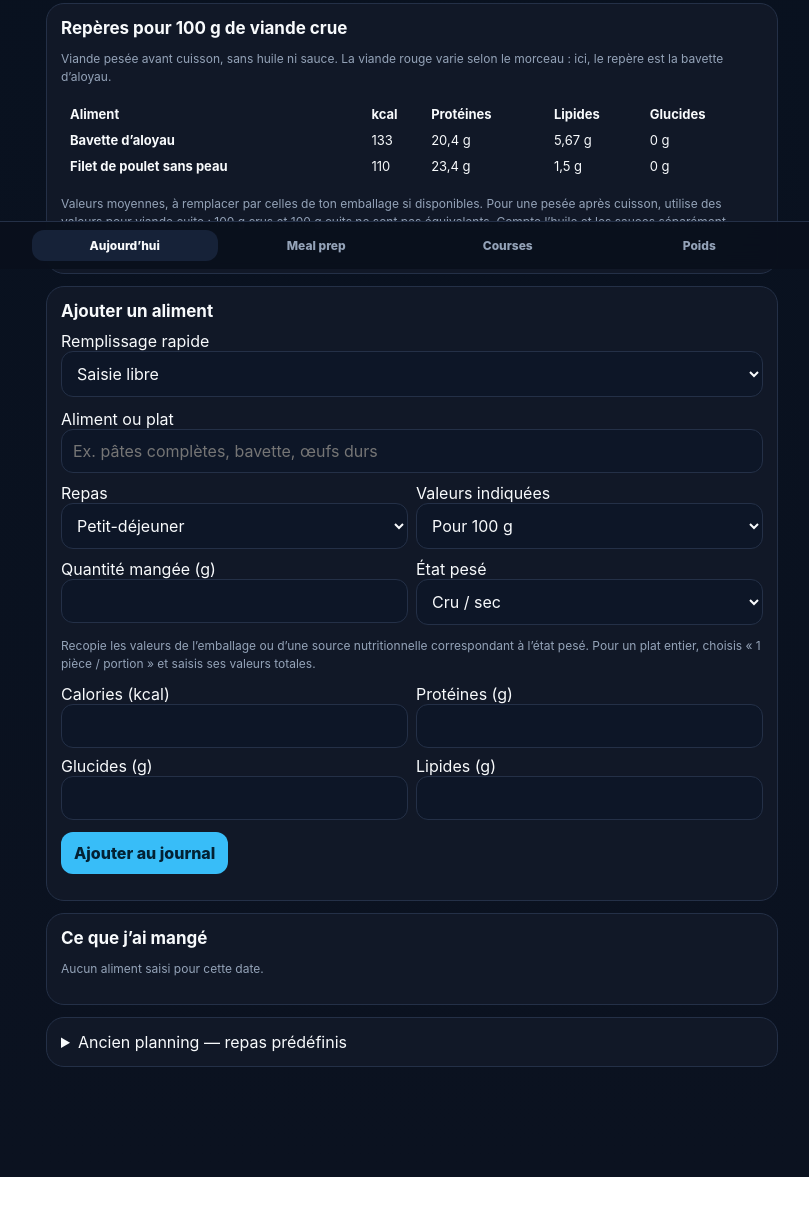
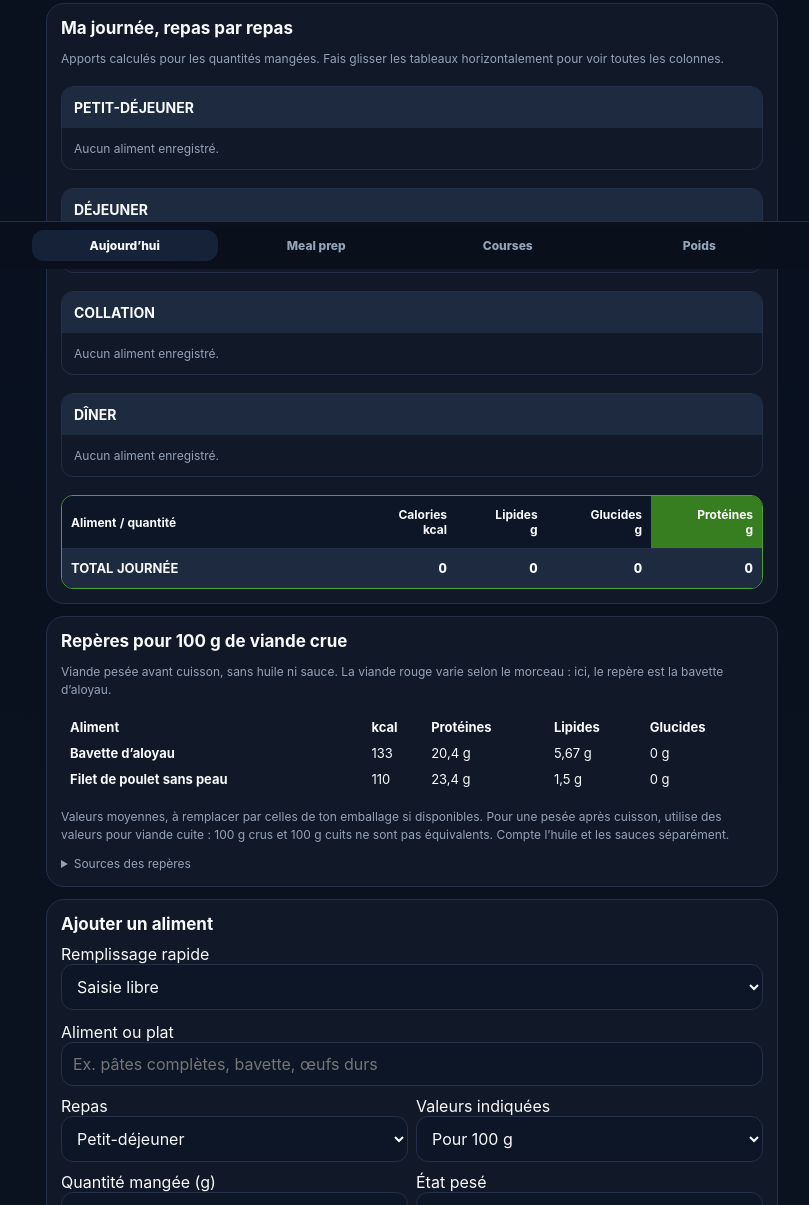
Before and after one commit to rakosjunior-create/Masse-app, a plain HTML site: page index.html in a window 1280 px wide. Shown: the part 531-1736 px from the top of the page, without its empty margins (228-1037 px from the left). Before the commit the page ends 1708 px from the top, so only its background shows below. Drawn offline with Linux system fonts and the light colour scheme.

Commit message:
Show nutrition journal as meal tables with ingredient macros and daily totals

```diff
--- a/index.html
+++ b/index.html
@@ -57,6 +57,21 @@
     .shopping-item:first-child{border-top:0}.shopping-item input{width:20px;height:20px}
     canvas{width:100%;height:180px;background:#0d1627;border-radius:12px}
     @media (max-width:420px){.grid{grid-template-columns:1fr 1fr}.metric{font-size:24px}}
+
+    .nutrition-group{margin:18px 0;border:1px solid var(--line);border-radius:12px;overflow:hidden}
+    .nutrition-group h3{margin:0;padding:12px;background:#1d2a3f;text-transform:uppercase;font-size:14px}
+    .nutrition-scroll{overflow-x:auto;-webkit-overflow-scrolling:touch}
+    .nutrition-table{width:100%;min-width:530px;border-collapse:collapse;font-size:13px;font-variant-numeric:tabular-nums}
+    .nutrition-table th,.nutrition-table td{padding:11px 9px;text-align:right;border-bottom:1px solid var(--line)}
+    .nutrition-table th:first-child,.nutrition-table td:first-child{text-align:left;width:42%;min-width:190px}
+    .nutrition-table thead th{background:#0d1627;font-size:12px}
+    .nutrition-table thead th:last-child{background:#367e20;color:white}
+    .nutrition-table tbody tr:nth-child(even){background:#172033}
+    .nutrition-table tfoot{background:#1d2a3f;font-weight:800}
+    .nutrition-table small{display:block;color:var(--muted);font-weight:400;margin-top:5px}
+    .nutrition-actions{display:flex;gap:6px;margin-top:8px}
+    .nutrition-actions button{padding:7px 9px;font-size:11px}
+    .nutrition-total{border:1px solid #4c9f35;border-radius:12px;overflow:hidden;margin-top:18px}
   </style>
 </head>
 <body>
@@ -95,6 +110,7 @@
       <div class="progress"><div id="fBar"></div></div>
     </div>
 
+    <div class="card"><h2>Ma journée, repas par repas</h2><p class="note">Apports calculés pour les quantités mangées. Fais glisser les tableaux horizontalement pour voir toutes les colonnes.</p><div id="journalEntries"></div></div>
     <div class="card">
       <h2>Repères pour 100 g de viande crue</h2>
       <p class="note">Viande pesée avant cuisson, sans huile ni sauce. La viande rouge varie selon le morceau : ici, le repère est la bavette d’aloyau.</p>
@@ -133,7 +149,7 @@
         <p id="foodFeedback" class="note" role="status" aria-live="polite"></p>
       </form>
     </div>
-    <div class="card"><h2>Ce que j’ai mangé</h2><div id="journalEntries"></div></div>
+
     <div class="card">
       <details><summary>Ancien planning — repas prédéfinis</summary>
       <p class="note">Ne coche un repas que si tu l’as mangé tel quel. S’il est déjà saisi au-dessus, ne le coche pas : il serait compté deux fois. Les valeurs du planning sont des estimations.</p>
@@ -327,12 +343,34 @@ function changeDate(value) {
   if (!/^\d{4}-\d{2}-\d{2}$/.test(value)) return;
   selectedDate=value;document.getElementById("journalDate").value=value;resetFoodForm();document.getElementById("foodFeedback").textContent="";renderMeals();renderJournal();
 }
+
+function nutritionNumber(n) { return Number(n).toLocaleString("fr-FR",{maximumFractionDigits:1}); }
+function nutritionCells(m) { return `<td>${Math.round(m.kcal)}</td><td>${nutritionNumber(m.f)}</td><td>${nutritionNumber(m.c)}</td><td>${nutritionNumber(m.p)}</td>`; }
+function nutritionHeader() { return '<thead><tr><th scope="col">Aliment / quantité</th><th scope="col">Calories<br>kcal</th><th scope="col">Lipides<br>g</th><th scope="col">Glucides<br>g</th><th scope="col">Protéines<br>g</th></tr></thead>'; }
+function journalGroups() {
+  const order=["Petit-déjeuner","Déjeuner","Collation","Dîner"];
+  const groups=Object.fromEntries(order.map(k=>[k,[]]));
+  day().entries.forEach((e,index)=>{
+    const key=order.includes(e.meal)?e.meal:"Collation";
+    groups[key].push({name:e.name,detail:`${e.quantity} ${e.basis==="100"?"g":"pièce(s) / portion(s)"} · ${e.condition}`,macros:entryMacros(e),index});
+  });
+  const mealMap={breakfast:"Petit-déjeuner",snack:"Collation",lunch:"Déjeuner",preworkout:"Collation",dinner:"Dîner"};
+  meals.filter(m=>day().done[m.id]).forEach(m=>{
+    groups[mealMap[m.id]||"Collation"].push({name:m.name,detail:"Ancien planning · repas complet estimé",macros:m.macros,legacyId:m.id});
+  });
+  return order.map(name=>({name,rows:groups[name],total:groups[name].reduce((a,row)=>{for(const k of ["kcal","p","c","f"])a[k]+=row.macros[k];return a;},{kcal:0,p:0,c:0,f:0})}));
+}
 function renderJournal() {
   const el=document.getElementById("journalEntries");
-  el.innerHTML=day().entries.length ? day().entries.map((e,i)=>{
-    const m=entryMacros(e);
-    return `<div class="meal"><div class="meal-time">${escapeText(e.meal)}</div><div class="meal-title">${escapeText(e.name)}</div><div class="ingredients">${e.quantity} ${e.basis==="100"?"g":"pièce(s) / portion(s)"} · ${escapeText(e.condition)}</div><div class="macro">${Math.round(m.kcal)} kcal · P ${m.p.toFixed(1)} g · G ${m.c.toFixed(1)} g · L ${m.f.toFixed(1)} g</div><div class="row" style="margin-top:8px"><button class="secondary" onclick="editEntry(${i})">Modifier</button><button class="danger" onclick="deleteEntry(${i})">Supprimer</button></div></div>`;
-  }).join("") : '<p class="note">Aucun aliment saisi pour cette date.</p>';
+  const groups=journalGroups();
+  el.innerHTML=groups.map(group=>{
+    const rows=group.rows.map(row=>`<tr><th scope="row">${escapeText(row.name)}<small>${escapeText(row.detail)}</small><div class="nutrition-actions">${row.legacyId
+      ? `<button type="button" class="secondary" onclick="toggleMeal('${row.legacyId}')">Retirer du journal</button>`
+      : `<button type="button" class="secondary" onclick="editEntry(${row.index})">Modifier</button><button type="button" class="danger" onclick="deleteEntry(${row.index})">Supprimer</button>`}</div></th>${nutritionCells(row.macros)}</tr>`).join("");
+    return `<section class="nutrition-group"><h3>${group.name}</h3>${rows
+      ? `<div class="nutrition-scroll" role="region" aria-label="Détail ${group.name}" tabindex="0"><table class="nutrition-table" aria-label="Apports du repas ${group.name}">${nutritionHeader()}<tbody>${rows}</tbody><tfoot><tr><th scope="row">Total du repas</th>${nutritionCells(group.total)}</tr></tfoot></table></div>`
+      : '<p class="note" style="padding:0 12px">Aucun aliment enregistré.</p>'}</section>`;
+  }).join("")+`<div class="nutrition-total"><div class="nutrition-scroll" role="region" aria-label="Total de la journée" tabindex="0"><table class="nutrition-table" aria-label="Total de la journée">${nutritionHeader()}<tfoot><tr><th scope="row">TOTAL JOURNÉE</th>${nutritionCells(dailyTotals())}</tr></tfoot></table></div></div>`;
 }
 function editEntry(index) {
   const e=day().entries[index]; if (!e) return;editingId=e.id;document.getElementById("foodPreset").value="";
@@ -371,7 +409,7 @@ function renderMeals(){
   renderProgress();
 }
 
-function toggleMeal(id){ const d=writableDay();d.done[id]=!d.done[id]; save(); renderMeals(); }
+function toggleMeal(id){ const d=writableDay();d.done[id]=!d.done[id]; save(); renderMeals(); renderJournal(); }
 
 function renderProgress(){
   const totals = dailyTotals();
```
